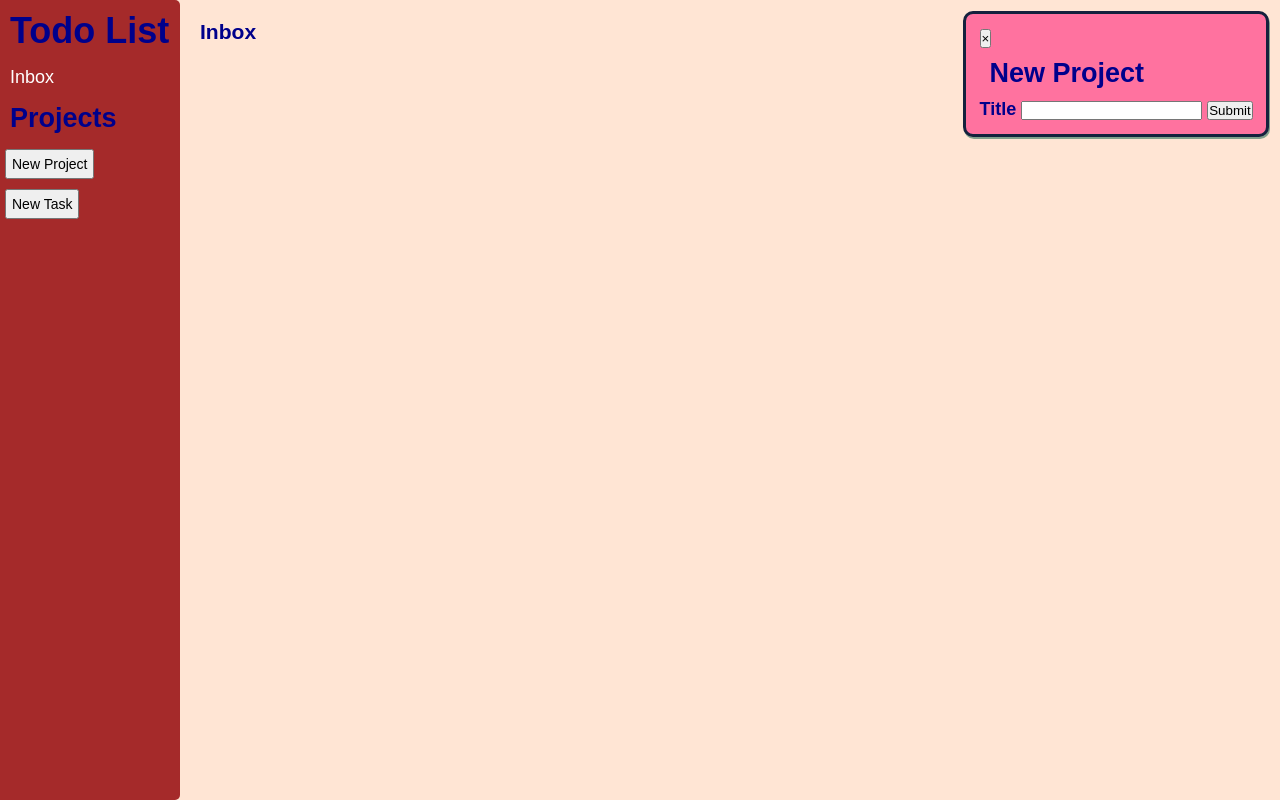
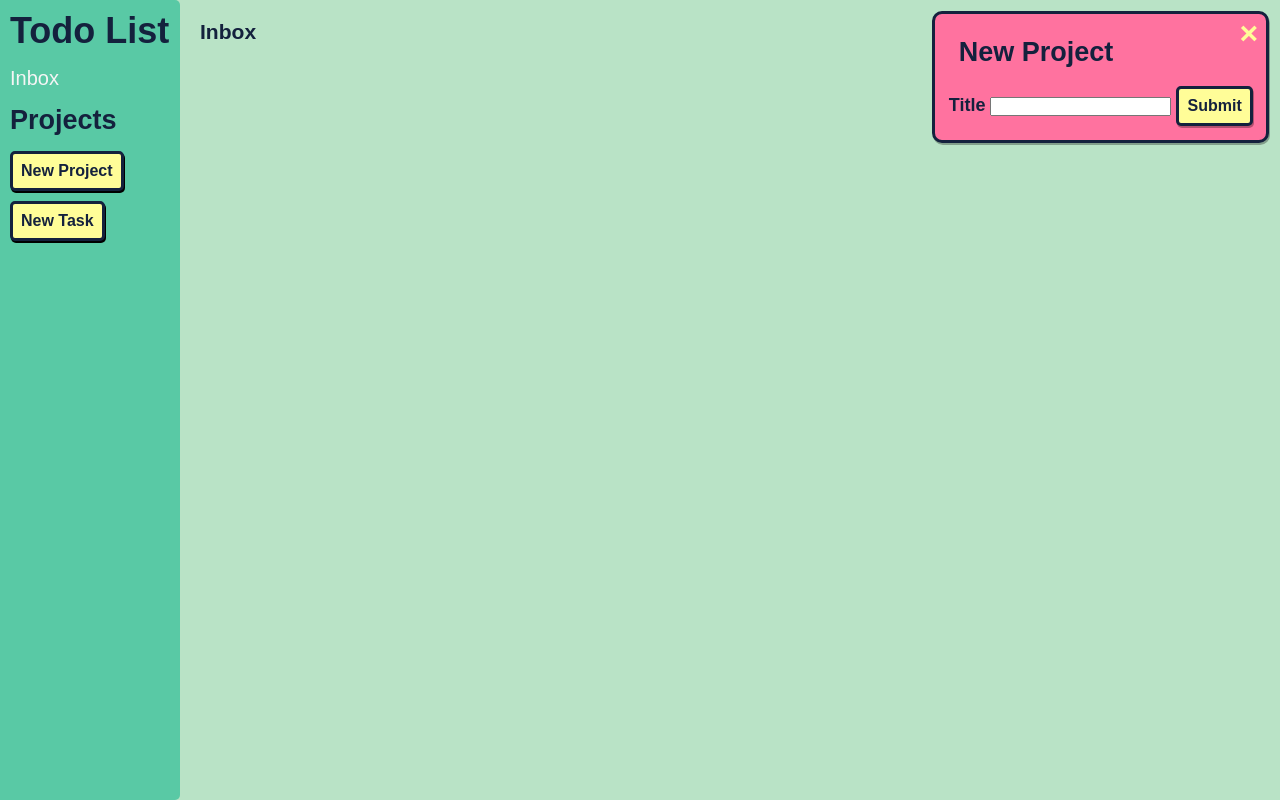
Before and after one commit to Ediful/Todo-List, a website built with webpack: page dist/index.html in a window 1280 px wide. Both pictures are taken after a click on the button "New Project". Built offline with nearby package versions, Linux system fonts and the light colour scheme.

Commit message:
feat: improved CSS

```diff
--- a/dist/index.html
+++ b/dist/index.html
@@ -1,10 +1,10 @@
-<!doctype html>
+<!DOCTYPE html>
 
 <html lang="en">
   <head>
-  <meta charset="utf-8">
+    <meta charset="utf-8" />
     <title>A Basic HTML5 Template</title>
-  <link rel='stylesheet' href='styles.css'>
+    <link rel="stylesheet" href="styles.css" />
   </head>
 
   <body>
@@ -17,29 +17,44 @@
       <div id="title"><h1>Todo List</h1></div>
       <button class="project-tab" id="inbox">Inbox</button>
       <div id="project-list"><h2>Projects</h2></div>
-        <input type="button" value="New Project" class="new-btn" id="new-project-btn">
-        <input type="button" value="New Task" class="new-btn" id="new-task-btn">
+      <input
+        type="button"
+        value="New Project"
+        class="new-btn"
+        id="new-project-btn"
+      />
+      <input type="button" value="New Task" class="new-btn" id="new-task-btn" />
     </div>
 
     <form id="new-project-form">
-      <input type="button" id='new-project-close' class="close" value="&times">
+      <input
+        type="button"
+        id="new-project-close"
+        class="close"
+        value="&times"
+      />
       <h2>New Project</h2>
       <label for="project-title"><b>Title</b></label>
-      <input type="text" id='new-project-title' name="project-title">
-      <input type="button" id="new-project-submit" value="Submit">
+      <input type="text" id="new-project-title" name="project-title" />
+      <input
+        type="button"
+        id="new-project-submit"
+        class="new-submit"
+        value="Submit"
+      />
     </form>
 
     <form id="new-task-form">
-      <input type="button" id='new-task-close' class="close" value="&times">
+      <input type="button" id="new-task-close" class="close" value="&times" />
       <h2>New Task</h2>
       <label for="new-task-title"><b>Title</b></label>
-      <input type="text" id='new-task-title' name="task-title">
+      <input type="text" id="new-task-title" name="task-title" />
 
       <label for="new-task-due-date"><b>Due Date</b></label>
-      <input type="date" id="new-task-due-date">
+      <input type="date" id="new-task-due-date" />
 
       <label for="new-task-description"><b>Description</b></label>
-      <input type="text" id="new-task-description">
+      <input type="text" id="new-task-description" />
 
       <label for="priority"><b>Priority</b></label>
       <select name="priority" id="new-task-priority">
@@ -48,7 +63,12 @@
         <option value="high">High</option>
       </select>
 
-      <input type="button" id="new-task-submit" value="Submit">
+      <input
+        type="button"
+        id="new-task-submit"
+        class="new-submit"
+        value="Submit"
+      />
     </form>
     <!-- your content here... -->
     <script src="main.js"></script>
--- a/dist/styles.css
+++ b/dist/styles.css
@@ -5,17 +5,17 @@
 }
 
 body {
-    font-family: 'Montserrat', sans-serif;
-    background-color: #ffe5d4;
+  font-family: "Montserrat", sans-serif;
+  background-color: #b9e3c6;
   height: 100%;
   font-size: 18px;
-    color: darkblue;
+  color: #14213d;
 }
 
 #sidebar {
+  background-color: #59c9a5;
   width: 180px;
   position: fixed;
-    background-color: brown;
   z-index: 1;
   top: 0;
   left: 0;
@@ -42,31 +42,52 @@ h2 {
 
 .project-tab {
   display: block;
-    font-size: 18px;
-    color: white;
+  font-size: 20px;
+  color: whitesmoke;
   margin: 10px 5px;
   padding: 5px;
   border: none;
   background: none;
 }
 
+.project-tab:hover {
+  cursor: pointer;
+}
+
 .project-delete-btn {
+  background-color: transparent;
   border: none;
-    background: none;
-    color: white;
+  color: #fffd98;
+  font-weight: bold;
   font-size: 26px;
 }
 
 .new-btn {
-    font-size: 14px;
-    margin: 5px;
-    padding: 5px;
+  margin: 5px 10px;
+  background-color: #fffd98;
+  border: 3px solid #14213d;
+  border-radius: 5px;
+  color: #14213d;
+  font-size: 16px;
+  font-weight: bold;
+  padding: 0.5em;
+  cursor: pointer;
+  box-shadow: 1px 2px #000;
+}
+
+.new-btn:hover {
+  background-color: #fffec1;
+}
+
+.new-btn:active {
+  transform: translateY(2px);
+  box-shadow: none;
 }
 
 form {
   display: none; /* Hidden by default */
   position: absolute;
-    background-color: #FF729F;
+  background-color: #ff729f;
   top: 0;
   right: 0;
   margin: 0.6em;
@@ -106,12 +127,60 @@ form {
 }
 
 .task-delete-btn {
+  background-color: transparent;
+  border: none;
+  color: #fffd98;
   font-size: 24px;
-    border: none;
-    background: none;
+  font-weight: bold;
   width: 20px;
+}
+
+.task-delete-btn:hover {
+  color: #14213d;
+  cursor: pointer;
 }
 
 #content {
   margin: 20px 0px 0px 200px;
 }
+
+.close {
+  display: block;
+  position: absolute;
+  right: 0.25em;
+  top: 0.05em;
+  background-color: transparent;
+  border: none;
+  color: #fffd98;
+  float: right;
+  font-size: 32px;
+  font-weight: bold;
+}
+
+.close:hover {
+  color: #14213d;
+  text-decoration: none;
+  cursor: pointer;
+}
+
+.new-submit {
+  background-color: #fffd98;
+  border: 3px solid #14213d;
+  border-radius: 5px;
+  color: #14213d;
+  font-size: 16px;
+  font-weight: bold;
+  padding: 0.5em;
+  margin-top: 0.5em;
+  cursor: pointer;
+  box-shadow: 1px 2px #b3506f;
+}
+
+.new-submit:hover {
+  background-color: #fffec1;
+}
+
+.new-submit:active {
+  box-shadow: none;
+  transform: translateY(2px);
+}
```
Lines whose indentation alone changed are shown as unchanged.
